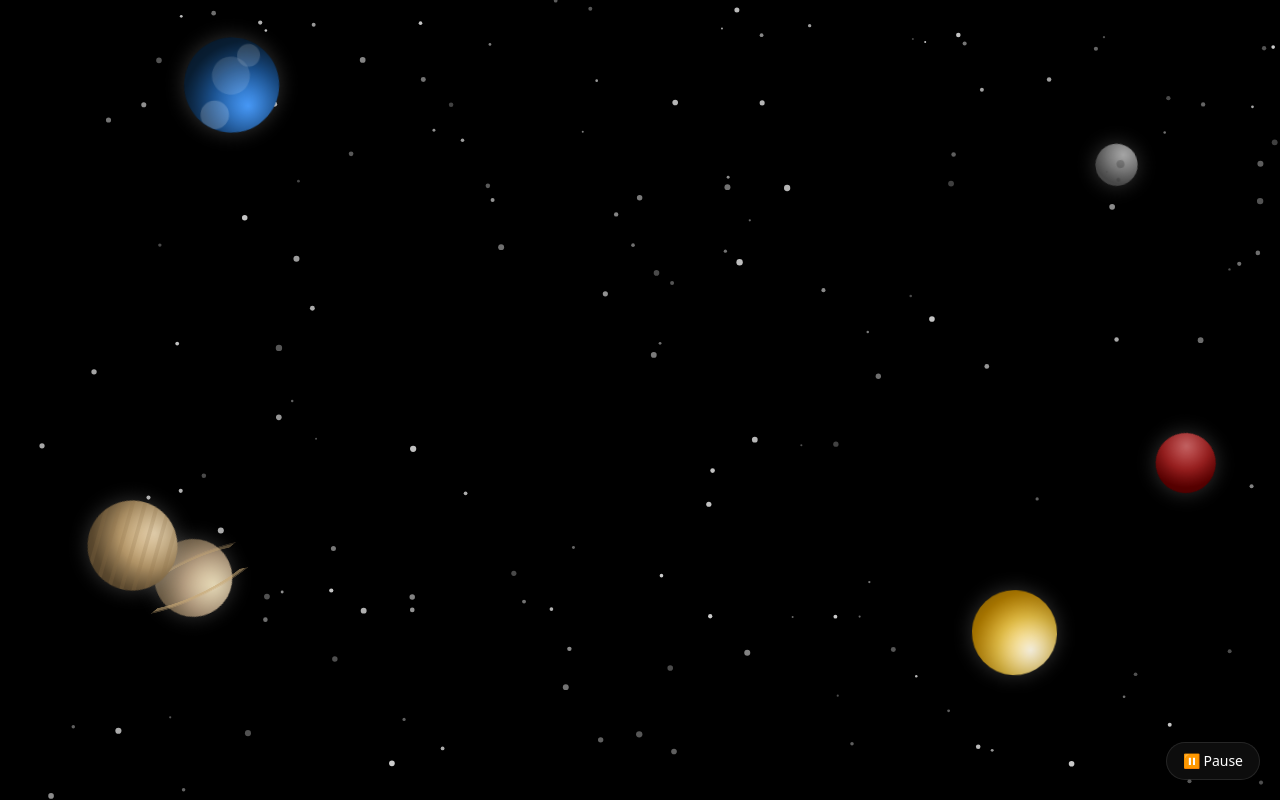
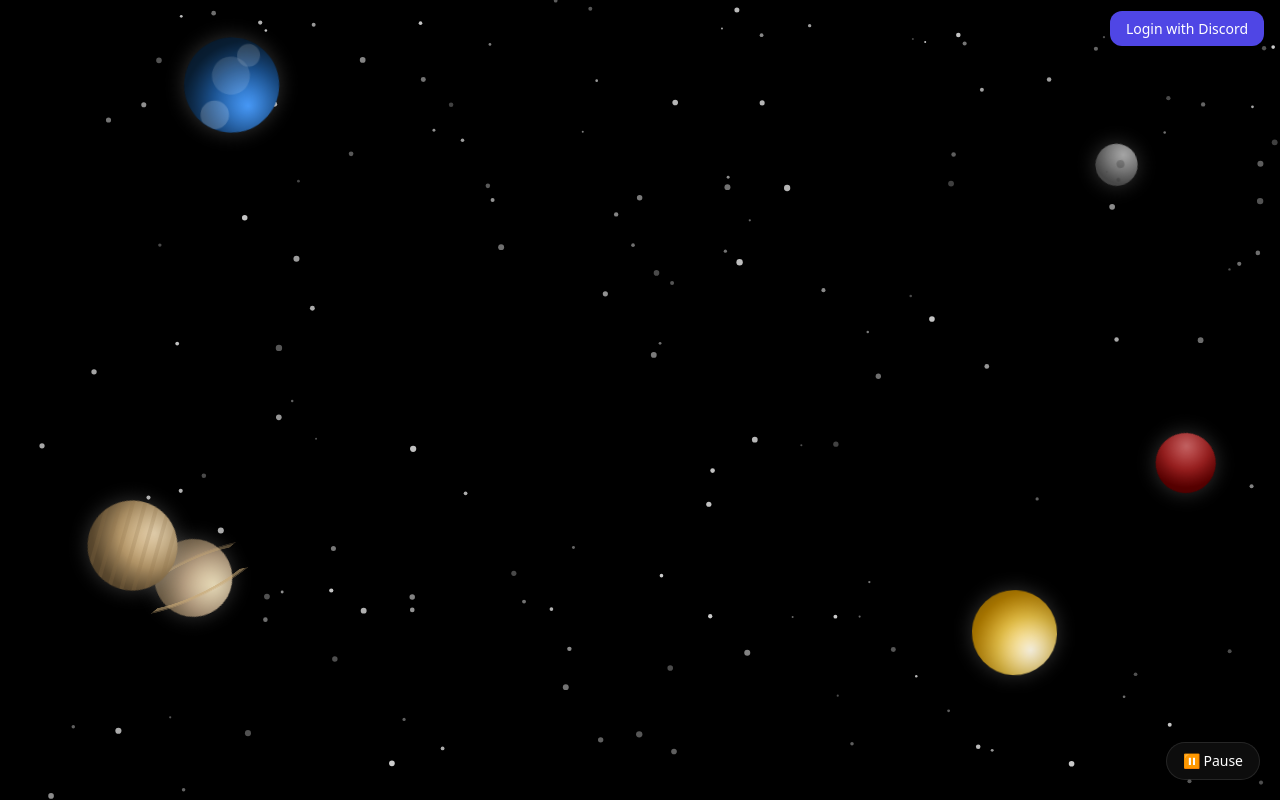
Before and after one commit to Lskram/Dogger, a Django app: template templates/profile/base.html in a window 1280 px wide. Run offline with Django 3.2, Linux system fonts and the light colour scheme; the template is opened without the code that fills it, so the values that code supplies are empty.

Commit message:
Compose env for Discord; add .env.example; add login/logout UI to profile; docs update

```diff
--- a/oauthapp/urls.py
+++ b/oauthapp/urls.py
@@ -1,8 +1,9 @@
 from django.urls import path
-from .views import discord_login, discord_callback, discord_me
+from .views import discord_login, discord_callback, discord_me, discord_logout
 
 urlpatterns = [
     path("discord/login/", discord_login, name="discord_login"),
     path("discord/callback/", discord_callback, name="discord_callback"),
     path("discord/me/", discord_me, name="discord_me"),
+    path("discord/logout/", discord_logout, name="discord_logout"),
 ]
--- a/oauthapp/views.py
+++ b/oauthapp/views.py
@@ -65,3 +65,8 @@ def discord_me(request):
     if not data:
         return JsonResponse({"detail": "no user"}, status=404)
     return JsonResponse(data)
+
+
+def discord_logout(request):
+    request.session.pop("discord_user", None)
+    return redirect("profile")
--- a/templates/profile/background.html
+++ b/templates/profile/background.html
@@ -29,6 +29,16 @@
   <!-- วิดีโอพื้นหลัง (ใส่ไฟล์ของคุณที่ static/media/bg-space.mp4 หรือเปลี่ยนชื่อได้) -->
   <!-- Video temporarily disabled; using static overlay only to avoid 404 when file missing -->
   <div class="fixed inset-0 bg-black/65 no-pointer"></div>
+  <div class="fixed top-4 right-4 z-50">
+    {% if request.session.discord_user %}
+      <div class="flex items-center gap-3 rounded-xl bg-white/10 px-4 py-2 backdrop-blur ring-1 ring-white/20">
+        <span class="text-sm">Hello, {{ request.session.discord_user.username }}</span>
+        <a href="{% url 'discord_logout' %}" class="rounded-lg bg-indigo-600 px-3 py-1 text-sm font-medium text-white hover:bg-indigo-700">Logout</a>
+      </div>
+    {% else %}
+      <a href="{% url 'discord_login' %}" class="rounded-xl bg-indigo-600 px-4 py-2 text-sm font-medium text-white shadow hover:bg-indigo-700">Login with Discord</a>
+    {% endif %}
+  </div>
 
   <!-- หิมะโปรย -->
   <canvas id="snow" class="fixed inset-0 no-pointer" style="opacity:.9"></canvas>
```
Also changed, not shown: docker-compose.yml (+7 -1 lines), README.md, 1 other file.
